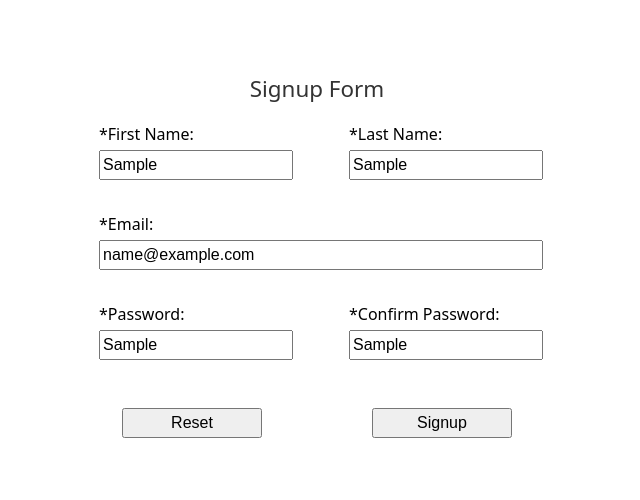
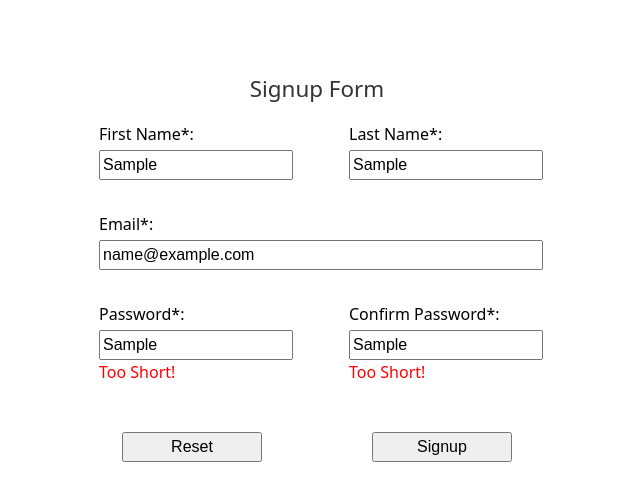
Before and after one commit to darrylmorton/ct-react-demo, a React (Vite) app: page /signup in a window 1280 px wide. Both pictures are taken after typing "Sample", "Sample", "name@example.com", "Sample", "Sample" into the empty fields and a click on the button "Signup". Shown: the top 500 px of the page, without its empty margins (323-963 px from the left). Built offline with nearby package versions, Linux system fonts and the light colour scheme.

Commit message:
feat: signup form validation

```diff
--- a/src/Components/Forms/SignupForm.tsx
+++ b/src/Components/Forms/SignupForm.tsx
@@ -1,6 +1,7 @@
 import styled from '@emotion/styled'
 // import 'react-app-polyfill/ie11';
-import { Formik, Field, Form, type FormikHelpers } from 'formik'
+import { Formik, Field, Form } from 'formik'
+import * as Yup from 'yup'
 
 interface Values {
   firstName: string
@@ -9,6 +10,27 @@ interface Values {
   password: string
   confirmPassword: string
 }
+
+const SignupSchema = Yup.object().shape({
+  firstName: Yup.string()
+    .min(2, 'Too Short!')
+    .max(30, 'Too Long!')
+    .required('Required'),
+  lastName: Yup.string()
+    .min(2, 'Too Short!')
+    .max(30, 'Too Long!')
+    .required('Required'),
+  username: Yup.string().email('Invalid email').required('Required'),
+  password: Yup.string()
+    .min(8, 'Too Short!')
+    .max(16, 'Too Long!')
+    .required('Required'),
+  confirmPassword: Yup.string()
+    .min(8, 'Too Short!')
+    .max(16, 'Too Long!')
+    .equals([Yup.ref('password')], 'Passwords do not match')
+    .required('Passwords do not match'),
+})
 
 const SignupForm = () => {
   return (
@@ -22,70 +44,87 @@ const SignupForm = () => {
           password: '',
           confirmPassword: '',
         }}
-        onSubmit={(
-          values: Values,
-          { setSubmitting }: FormikHelpers<Values>
-        ) => {
-          setTimeout(() => {
-            alert(JSON.stringify(values, null, 2))
-            setSubmitting(false)
-          }, 500)
+        validationSchema={SignupSchema}
+        onSubmit={(values: Values, actions) => {
+          actions.setSubmitting(false)
+
+          console.log(values)
         }}
       >
+        {({ errors, touched }) => (
           <FormWrapper>
             <FormRow>
               <FormColumn textAlign="left">
-              <label htmlFor="firstName">*First Name:</label>
+                <label htmlFor="firstName">First Name*:</label>
                 <FormField
                   id="firstName"
                   name="firstName"
                   placeholder="First Name"
                 />
+                {errors.firstName && touched.firstName ? (
+                  <FormFieldError>{errors.firstName}</FormFieldError>
+                ) : null}
               </FormColumn>
               <FormColumn textAlign="left">
-              <label htmlFor="lastName">*Last Name:</label>
+                <label htmlFor="lastName">Last Name*:</label>
                 <FormField
                   id="lastName"
                   name="lastName"
                   placeholder="Last Name"
                 />
+                {errors.lastName && touched.lastName ? (
+                  <FormFieldError>{errors.lastName}</FormFieldError>
+                ) : null}
               </FormColumn>
             </FormRow>
             <FormRow>
               <FormColumn textAlign="left">
-              <label htmlFor="username">*Email:</label>
+                <label htmlFor="username">Email*:</label>
                 <FormField
                   id="username"
                   name="username"
                   placeholder="john@example.com"
                   type="email"
-                width="100%"
                 />
+                {errors.username && touched.username ? (
+                  <FormFieldError>{errors.username}</FormFieldError>
+                ) : null}
               </FormColumn>
             </FormRow>
             <FormRow>
               <FormColumn textAlign="left">
-              <label htmlFor="password">*Password:</label>
-              <FormField id="password" name="password" placeholder="Password" />
+                <label htmlFor="password">Password*:</label>
+                <FormField
+                  id="password"
+                  name="password"
+                  placeholder="Password"
+                />
+                {errors.password && touched.password ? (
+                  <FormFieldError>{errors.password}</FormFieldError>
+                ) : null}
               </FormColumn>
               <FormColumn textAlign="left">
-              <label htmlFor="confirmPassword">*Confirm Password:</label>
+                <label htmlFor="confirmPassword">Confirm Password*:</label>
                 <FormField
                   id="confirmPassword"
                   name="confirmPassword"
                   placeholder="Confirm Password"
                 />
+                {errors.confirmPassword && touched.confirmPassword ? (
+                  <FormFieldError>{errors.confirmPassword}</FormFieldError>
+                ) : null}
               </FormColumn>
             </FormRow>
             <FormRow>
               <FormColumn alignItems="center">
-              <Button type="button">Reset</Button>
+                <Button type="reset">Reset</Button>
               </FormColumn>
               <FormColumn alignItems="center">
                 <Button type="submit">Signup</Button>
               </FormColumn>
             </FormRow>
           </FormWrapper>
+        )}
       </Formik>
     </div>
   )
@@ -135,6 +174,10 @@ const FormField = styled(Field)`
   font-size: 1rem;
 `
 
+const FormFieldError = styled.div`
+  color: #ff0000;
+`
+
 const Button = styled.button`
   width: 140px;
   margin-top: 16px;
```
Lines whose indentation alone changed are shown as unchanged.
